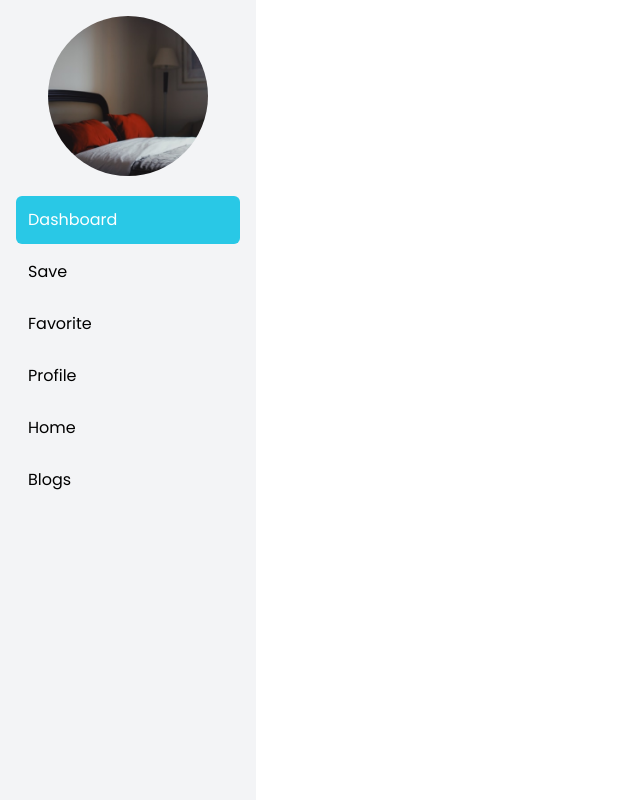
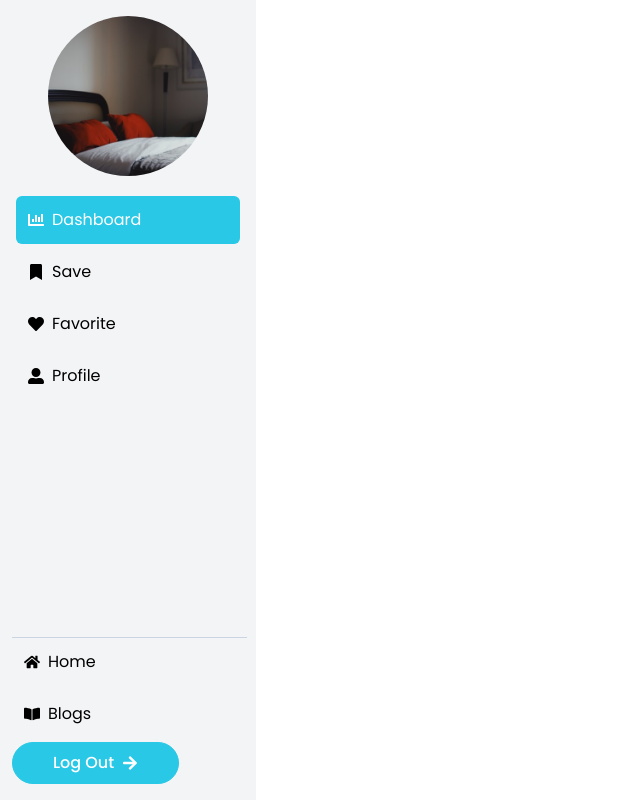
Before and after one commit to wdridoy11/Blogging-Front-end, a React (Create React App) app: page /dashboard in a window 1280 px wide. Shown: the whole page, without its empty margins (0-640 px from the left). Built offline with nearby package versions, Linux system fonts and the light colour scheme.

Commit message:
dashboard side bar link create

```diff
--- a/src/Components/FavoriteBlog/FavoriteBlog.jsx
+++ b/src/Components/FavoriteBlog/FavoriteBlog.jsx
@@ -7,7 +7,6 @@ const FavoriteBlog = () => {
   const handleFavoriteBlog=()=>{
     console.log("Helo")
   }
-
 
   return (
     <>
--- a/src/Layout/Dashboard.jsx
+++ b/src/Layout/Dashboard.jsx
@@ -1,29 +1,39 @@
-import React from 'react'
-import { Link, Outlet } from 'react-router-dom'
+import React, { useState } from 'react'
+import { Link, NavLink, Outlet } from 'react-router-dom'
 import img from '../Assets/Rectangle 27.png';
+import { FaArrowRight, FaBookOpen, FaBookmark, FaChartBar, FaHeart, FaHome, FaUserAlt } from 'react-icons/fa';
 
 const Dashboard = () => {
+
+  const [isActive, setIsActive] = useState('false');
+  const handleToggle = () =>{
+    setIsActive(!isActive);
+  }
+
+
   return (
     <div className='min-h-screen md:flex'>
-        <div className='bg-gray-100 w-64 p-4'>
+        <div className='bg-gray-100 min-h-screen w-64 p-4 relative'>
             <div>
               <div>
                   <img className='w-40 h-40 rounded-full object-cover mx-auto' src={img} alt="" />
               </div>
             </div>
-            <div className='relative'>
-                <div className='mt-5'>
-                    <Link className='block my-2 py-3 mb-1 bg-blog-primary px-3 rounded-md text-white'>Dashboard</Link>
-                    <Link className='block py-3 px-3 mb-1 rounded-md text-black' to={"/dashboard/save"}>Save</Link>
-                    <Link className='block py-3 px-3 mb-1 rounded-md text-black' to={"/dashboard/favorite"}>Favorite</Link>
-                    <Link className='block py-3 px-3 mb-1 rounded-md text-black'>Profile</Link>
+            <div className=''>
+                <div>
+                    <div className='mt-5'>
+                        <NavLink className={({ isActive }) =>` dashboard-link ${ isActive ? 'bg-blog-primary text-white' : 'text-black'}`} to="/dashboard"> <FaChartBar /> Dashboard</NavLink>
+                        <NavLink className={({ isActive }) =>` dashboard-link ${ isActive ? 'bg-blog-primary text-white' : 'text-black'}`} to="/dashboard/save"><FaBookmark /> Save</NavLink>
+                        <NavLink className={({ isActive }) =>` dashboard-link ${ isActive ? 'bg-blog-primary text-white' : 'text-black'}`} to="/dashboard/favorite"><FaHeart /> Favorite</NavLink>
+                        <NavLink className={({ isActive }) =>` dashboard-link ${ isActive ? 'bg-blog-primary text-white' : 'text-black'}`} to="/dashboard/user-profile"><FaUserAlt /> Profile</NavLink>
+                    </div>
                 </div>
-
-            </div>
-            <div>
-                <div>
-                    <Link className='block py-3 px-3 mb-1 rounded-md text-black' to={"/"}>Home</Link>
-                    <Link className='block py-3 px-3 mb-1 rounded-md text-black' to={"/blogs"}>Blogs</Link>
+                <div className='absolute w-11/12 bottom-3 left-3 mr-1 border-t border-slate-300'>
+                    <div>
+                      <NavLink className='dashboard-link' to="/"><FaHome /> Home</NavLink>
+                      <NavLink className='dashboard-link' to="/blogs"><FaBookOpen /> Blogs</NavLink>
+                      <button className='dashboard-link blog-btn rounded-full py-2 px-10 text-white text-base'> Log Out <FaArrowRight /></button>
+                    </div>
                 </div>
             </div>
         </div>
--- a/src/index.css
+++ b/src/index.css
@@ -35,6 +35,9 @@ code {
   .blog-favorite{
     @apply text-black border border-[#29c8e6] rounded-full hover:bg-[#29c8e6] hover:text-white duration-500 p-1.5
   }
+  .dashboard-link{
+    @apply py-3 px-3 mb-1 rounded-md text-black flex items-center gap-2;
+  }
 }
 
 
```
Also changed, not shown: public/blog.json (+15 -10 lines), src/Components/SocialMedia/SocialMedia.jsx (line endings or trailing spaces).
